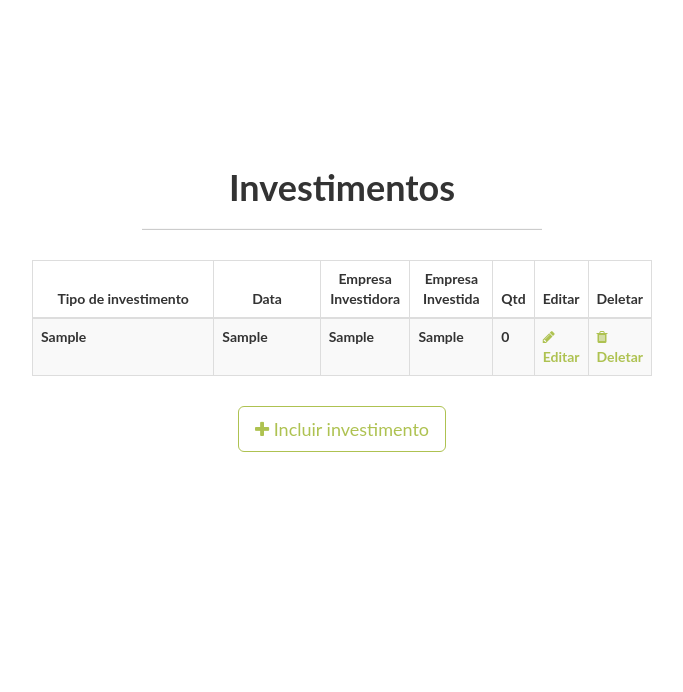
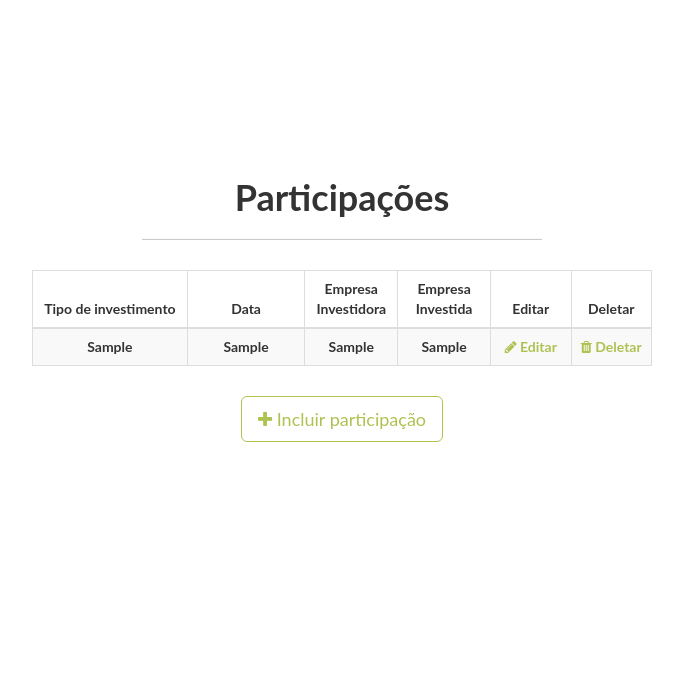
Before and after one commit to JonathanFSilva/mergers, a Flask app: page /admin/investimentos in a window 1280 px wide. Shown: the part 51-743 px from the top of the page, without its empty margins (298-981 px from the left). Run offline with Flask 2, Linux system fonts and the light colour scheme; a user stored in the database is signed in; tables that the repository leaves empty hold one stand-in row (values such as "Sample post"); parts of the project's set-up code (start-up, migrations or seed data) failed here and were passed over; some libraries are stand-ins or nearby versions.

Commit message:
troca palavra investimento por participação e retira contagem

```diff
--- a/app/templates/admin/investimentos/investimentos.html
+++ b/app/templates/admin/investimentos/investimentos.html
@@ -2,7 +2,7 @@
 
 {% import "bootstrap/utils.html" as utils %}
 {% extends "base.html" %}
-{% block title %}Investimentos{% endblock %}
+{% block title %}Participações{% endblock %}
 {% block body %}
 <div class="content-section">
   <div class="outer">
@@ -11,42 +11,34 @@
         <br/>
         {{ utils.flashed_messages() }}
         <br/>
-        <h1 style="text-align:center;">Investimentos</h1>
+        <h1 style="text-align:center;">Participações</h1>
         {% if investimentos %}
           <hr class="intro-divider">
           <div class="center">
             <table class="table table-striped table-bordered">
               <thead>
                 <tr>
-                  <th width="44%" style="text-align: center"> Tipo de investimento </th>
-                  <th width="25%" style="text-align: center"> Data </th>
+                  <th width="25%" style="text-align: center"> Tipo de investimento </th>
+                  <th width="19%" style="text-align: center"> Data </th>
                   <th width="15%" style="text-align: center"> Empresa Investidora </th>
                   <th width="15%" style="text-align: center"> Empresa Investida </th>
-                  <th width="12%" style="text-align: center"> Qtd </th>
-                  <th width="12%" style="text-align: center"> Editar </th>
-                  <th width="14%" style="text-align: center"> Deletar </th>
+                  <th width="13%" style="text-align: center"> Editar </th>
+                  <th width="13%" style="text-align: center"> Deletar </th>
                 </tr>
               </thead>
               <tbody>
               {% for investimento in investimentos %}
                 <tr>
-                  <td> {{ investimento.tipo_invest }} </td>
-                  <td> {{ investimento.data_invest }} </td>
-                  <td> {{ investimento.empresa_pai }} </td>
-                  <td> {{ investimento.empresa_filha }} </td>
-                  <td>
-                    {% if investimento.investimentos %}
-                      {{ investimento.investimentos.count() }}
-                    {% else %}
-                      0
-                    {% endif %}
-                  </td>
-                  <td>
+                  <td style="text-align: center"> {{ investimento.tipo_invest }} </td>
+                  <td style="text-align: center"> {{ investimento.data_invest }} </td>
+                  <td style="text-align: center"> {{ investimento.empresa_pai }} </td>
+                  <td style="text-align: center"> {{ investimento.empresa_filha }} </td>
+                  <td style="text-align: center">
                     <a href="{{ url_for('admin.edit_invest', id=investimento.id) }}">
                       <i class="fa fa-pencil"></i> Editar
                     </a>
                   </td>
-                  <td>
+                  <td style="text-align: center">
                     <a href="{{ url_for('admin.delete_invest', id=investimento.id) }}">
                       <i class="fa fa-trash"></i> Deletar
                     </a>
@@ -64,7 +56,7 @@
         {% endif %}
           <a href="{{ url_for('admin.incluir_invest') }}" class="btn btn-default btn-lg">
             <i class="fa fa-plus"></i>
-            Incluir investimento
+            Incluir participação
           </a>
         </div>
       </div>
```
